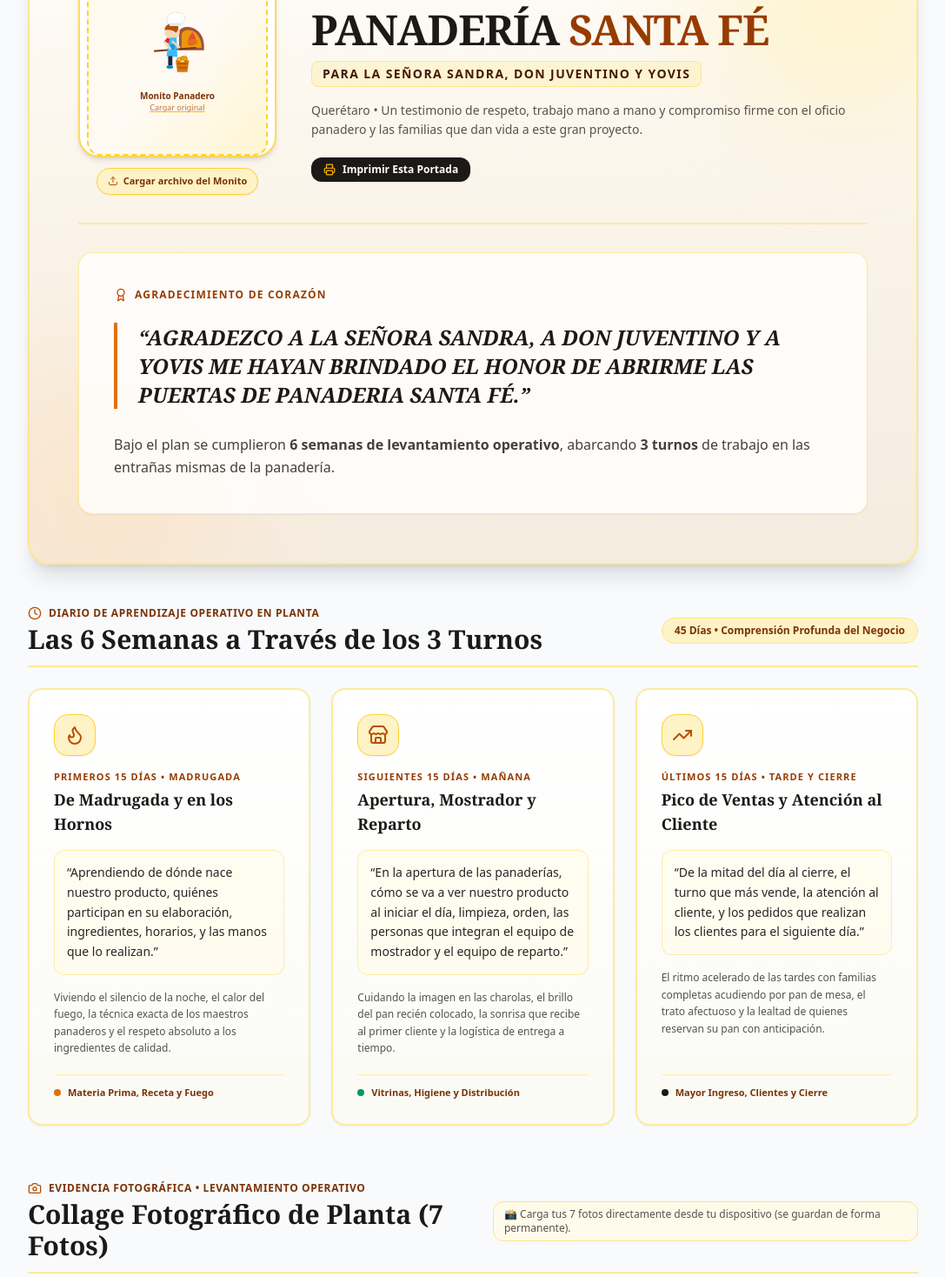
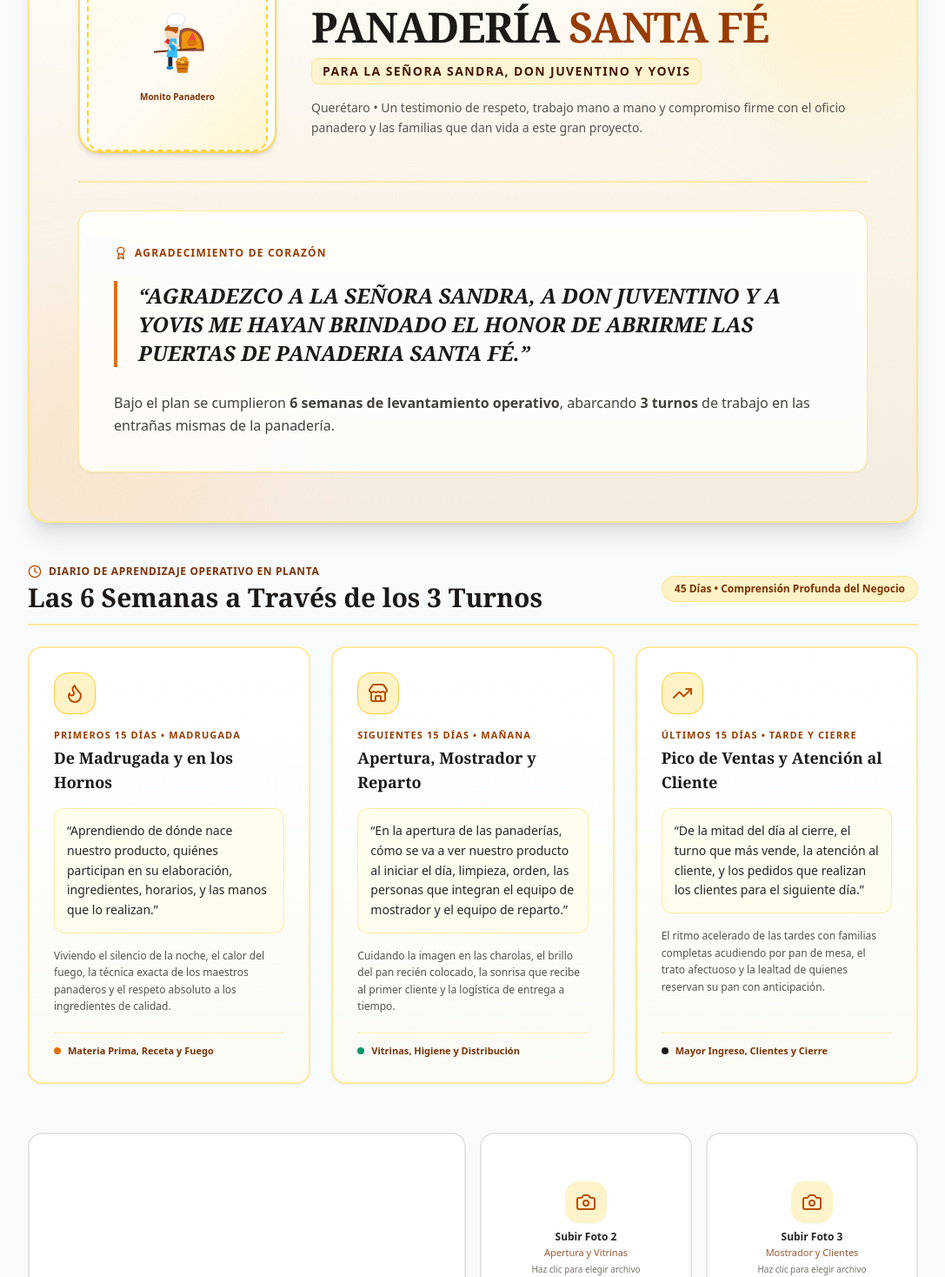
Before and after one commit to vaniadinorahjimenez-star/RONDA-SANTA-FE, a React (Vite) app: page / in a window 1280 px wide. Shown: the part 284-1752 px from the top of the page at 87% size, without its empty margins (96-1183 px from the left). Built offline with nearby package versions, Linux system fonts and the light colour scheme.

Commit message:
refactor: improve logo image upload UX
Simplify the logo upload interaction by making the entire logo container clickable and removing redundant upload buttons.

```diff
--- a/src/components/InicioTab.tsx
+++ b/src/components/InicioTab.tsx
@@ -7,7 +7,6 @@ import {
   Upload,
   Trash2,
   Camera,
-  Printer,
   ArrowRight,
   ShieldCheck,
   Clock,
@@ -231,24 +230,17 @@ export const InicioTab: React.FC<InicioTabProps> = ({ onGoToBranches }) => {
 
             {/* Contenedor del Monito Oficial */}
             <div className="flex flex-col items-center text-center shrink-0">
-              <div className="relative p-2 rounded-3xl bg-white shadow-md border-2 border-amber-300/80 group">
+              <div
+                onClick={() => logoInputRef.current?.click()}
+                className="relative p-2 rounded-3xl bg-white shadow-md border-2 border-amber-300/80 hover:border-amber-500 hover:shadow-lg transition-all cursor-pointer group"
+                title="Haz clic para cargar o cambiar imagen"
+              >
                 <MonitoLogo
                   size="xl"
-                  showUploadControls={true}
+                  showUploadControls={false}
                   className="w-40 h-40 sm:w-52 sm:h-52"
                 />
               </div>
-
-              {/* Botón directo para cargar el archivo original del monito */}
-              <div className="mt-3 print:hidden">
-                <button
-                  type="button"
-                  onClick={() => logoInputRef.current?.click()}
-                  className="inline-flex items-center gap-1.5 px-3 py-1.5 rounded-full bg-amber-100 hover:bg-amber-200 text-amber-900 border border-amber-300 text-[11px] font-bold transition-all shadow-xs cursor-pointer active:scale-95"
-                >
-                  <Upload className="w-3 h-3 text-amber-700" />
-                  <span>{hasCustomLogo ? 'Cambiar imagen del Monito' : 'Cargar archivo del Monito'}</span>
-                </button>
               <input
                 type="file"
                 ref={logoInputRef}
@@ -256,7 +248,6 @@ export const InicioTab: React.FC<InicioTabProps> = ({ onGoToBranches }) => {
                 onChange={handleLogoUpload}
                 className="hidden"
               />
-              </div>
             </div>
 
             {/* Texto de Cabecera y Dedicación */}
@@ -279,16 +270,6 @@ export const InicioTab: React.FC<InicioTabProps> = ({ onGoToBranches }) => {
               <p className="text-stone-600 text-xs sm:text-sm leading-relaxed max-w-2xl pt-1">
                 Querétaro &bull; Un testimonio de respeto, trabajo mano a mano y compromiso firme con el oficio panadero y las familias que dan vida a este gran proyecto.
               </p>
-
-              <div className="pt-2 flex items-center justify-center md:justify-start gap-3 print:hidden">
-                <button
-                  onClick={() => window.print()}
-                  className="inline-flex items-center gap-2 px-3.5 py-1.5 rounded-xl bg-stone-900 hover:bg-stone-800 text-white text-xs font-semibold shadow-xs cursor-pointer transition-colors"
-                >
-                  <Printer className="w-3.5 h-3.5 text-amber-400" />
-                  <span>Imprimir Esta Portada</span>
-                </button>
-              </div>
             </div>
           </div>
 
@@ -434,24 +415,9 @@ export const InicioTab: React.FC<InicioTabProps> = ({ onGoToBranches }) => {
 
 
       {/* ========================================================
-          GALERÍA DE LAS 7 FOTOS (COLLAGE DE PLANTA)
+          COLLAGE DE FOTOS DE PLANTA
           ======================================================== */}
-      <section className="space-y-6 pt-4">
-        <div className="flex flex-col sm:flex-row sm:items-center justify-between gap-3 border-b-2 border-amber-200/80 pb-3">
-          <div>
-            <div className="flex items-center gap-2 text-amber-900 text-xs font-bold uppercase tracking-wider">
-              <Camera className="w-4 h-4 text-amber-700" />
-              <span>Evidencia Fotográfica &bull; Levantamiento Operativo</span>
-            </div>
-            <h2 className="text-2xl sm:text-3xl font-extrabold text-stone-900 font-serif mt-1">
-              Collage Fotográfico de Planta (7 Fotos)
-            </h2>
-          </div>
-          <p className="text-xs text-stone-600 bg-amber-50 px-3 py-1.5 rounded-xl border border-amber-200">
-            📸 Carga tus 7 fotos directamente desde tu dispositivo (se guardan de forma permanente).
-          </p>
-        </div>
-
+      <section className="pt-2">
         {/* Collage Grid de 7 Fotos */}
         <div className="grid grid-cols-1 sm:grid-cols-2 lg:grid-cols-4 gap-4 sm:auto-rows-[220px]">
           {photos.map((photo, index) => {
@@ -578,29 +544,6 @@ export const InicioTab: React.FC<InicioTabProps> = ({ onGoToBranches }) => {
           </blockquote>
         </div>
 
-        {/* Firmas Institucionales y Sello de Compromiso */}
-        <div className="pt-6 border-t-2 border-amber-200/80 grid grid-cols-1 sm:grid-cols-2 gap-8 text-center">
-          <div className="space-y-1">
-            <div className="w-56 h-0.5 bg-stone-400 mx-auto mb-2" />
-            <p className="font-extrabold text-sm text-stone-900 font-serif">
-              Dirección y Compromiso Operativo
-            </p>
-            <p className="text-xs text-amber-900 font-medium">
-              Panadería Santa Fé
-            </p>
-          </div>
-
-          <div className="space-y-1">
-            <div className="w-56 h-0.5 bg-stone-400 mx-auto mb-2" />
-            <p className="font-extrabold text-sm text-stone-900 font-serif">
-              Familia Fundadora
-            </p>
-            <p className="text-xs text-amber-900 font-medium">
-              Sra. Sandra &bull; Don Juventino &bull; Yovis
-            </p>
-          </div>
-        </div>
-
         {/* Botón de Avance a Sucursales */}
         {onGoToBranches && (
           <div className="pt-4 flex flex-col sm:flex-row sm:items-center justify-between gap-4 print:hidden">
--- a/src/components/MonitoLogo.tsx
+++ b/src/components/MonitoLogo.tsx
@@ -100,8 +100,9 @@ export const MonitoLogo: React.FC<MonitoLogoProps> = ({
     <div className={`relative inline-flex items-center justify-center ${className}`}>
       {logoUrl ? (
         <div
-          onClick={onClick}
-          className={`${sizeClasses} relative group flex items-center justify-center rounded-2xl bg-amber-50/60 p-1.5 transition-all overflow-hidden ${onClick ? 'cursor-pointer' : ''}`}
+          onClick={onClick || (() => fileInputRef.current?.click())}
+          className={`${sizeClasses} relative group flex items-center justify-center rounded-2xl bg-amber-50/60 p-1.5 transition-all overflow-hidden cursor-pointer`}
+          title="Haz clic en la imagen para cambiar"
         >
           <img
             src={logoUrl}
@@ -113,7 +114,10 @@ export const MonitoLogo: React.FC<MonitoLogoProps> = ({
             <div className="absolute inset-0 bg-stone-950/60 opacity-0 group-hover:opacity-100 transition-opacity flex items-center justify-center gap-1.5 p-1 rounded-2xl backdrop-blur-xs print:hidden">
               <button
                 type="button"
-                onClick={() => fileInputRef.current?.click()}
+                onClick={(e) => {
+                  e.stopPropagation();
+                  fileInputRef.current?.click();
+                }}
                 className="p-1.5 rounded-lg bg-amber-600 hover:bg-amber-700 text-white text-xs cursor-pointer shadow-md"
                 title="Cambiar monito"
               >
@@ -135,7 +139,7 @@ export const MonitoLogo: React.FC<MonitoLogoProps> = ({
         <div
           onClick={() => fileInputRef.current?.click()}
           className={`${sizeClasses} relative group flex flex-col items-center justify-center rounded-2xl bg-gradient-to-br from-amber-50 via-orange-50/60 to-amber-100/80 border-2 border-dashed border-amber-300 hover:border-amber-500 transition-all cursor-pointer p-2 text-center overflow-hidden shadow-xs hover:shadow-md`}
-          title="Haz clic para cargar el archivo original del Monito Panadero"
+          title="Haz clic para cargar imagen"
         >
           {isProcessing ? (
             <div className="flex flex-col items-center gap-1">
@@ -190,9 +194,6 @@ export const MonitoLogo: React.FC<MonitoLogoProps> = ({
               <span className="text-[10px] font-bold text-amber-900 leading-tight mt-1">
                 Monito Panadero
               </span>
-              <span className="text-[9px] text-amber-700/80 underline decoration-amber-400 group-hover:text-amber-950 font-medium">
-                Cargar original
-              </span>
             </div>
           )}
         </div>
```
Lines whose indentation alone changed are shown as unchanged.
